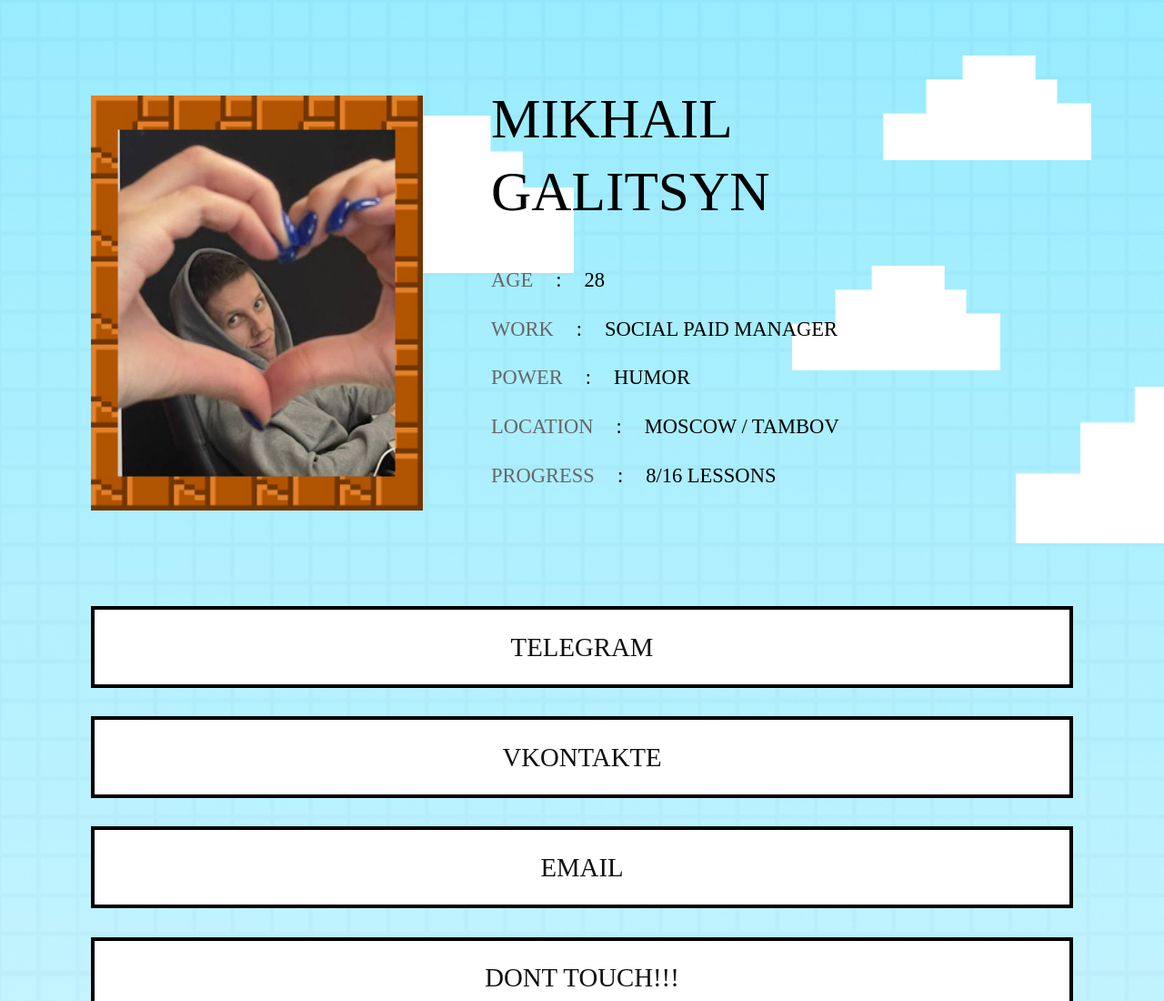
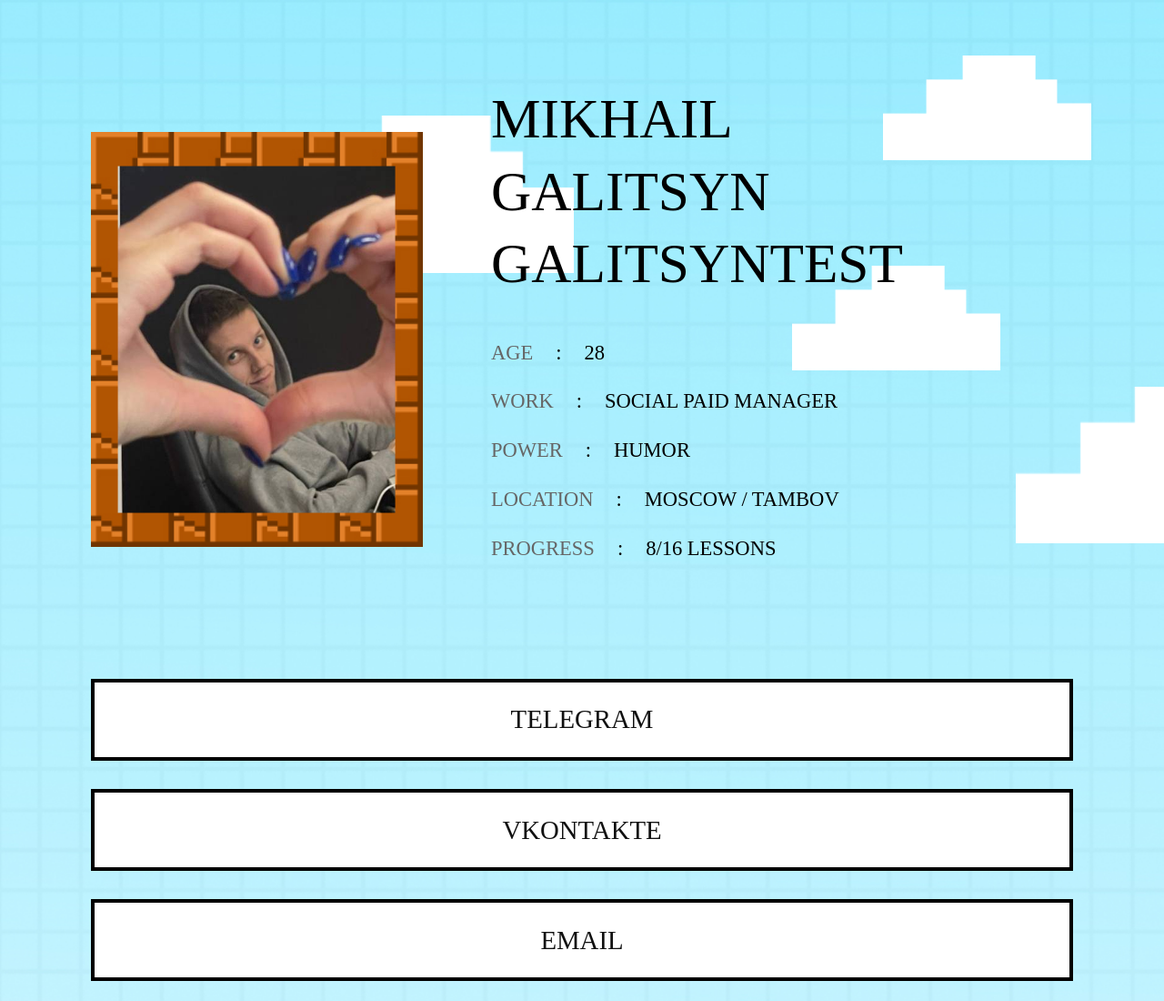
Before and after one commit to gagarinpro/gagarinpro.github.io, a plain HTML site: page index.html in a window 1280 px wide. Shown: the top 1100 px of the page at 91% size. Drawn offline with Linux system fonts and the light colour scheme; files whose address does not match are found by name.

Commit message:
popytka1001

```diff
--- a/index.html
+++ b/index.html
@@ -74,6 +74,7 @@
                   <div class="name">
                      <div>MIKHAIL</div>
                      <div>GALITSYN</div>
+					 <div>GALITSYNTEST</div>
                   </div>
                   <div>
                      <div class="list"><span>age</span><span>:</span><span>28</span></div>
```
